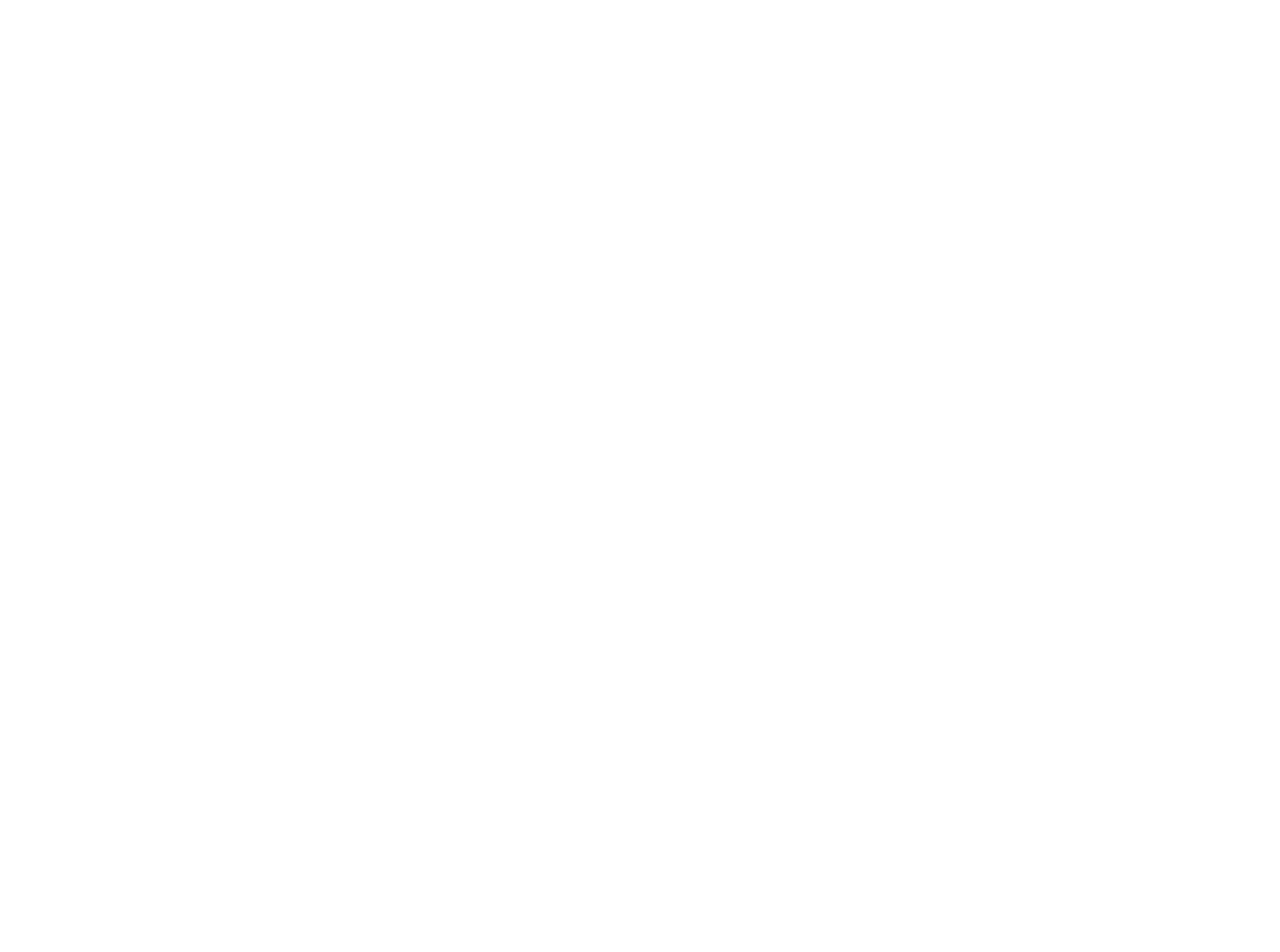
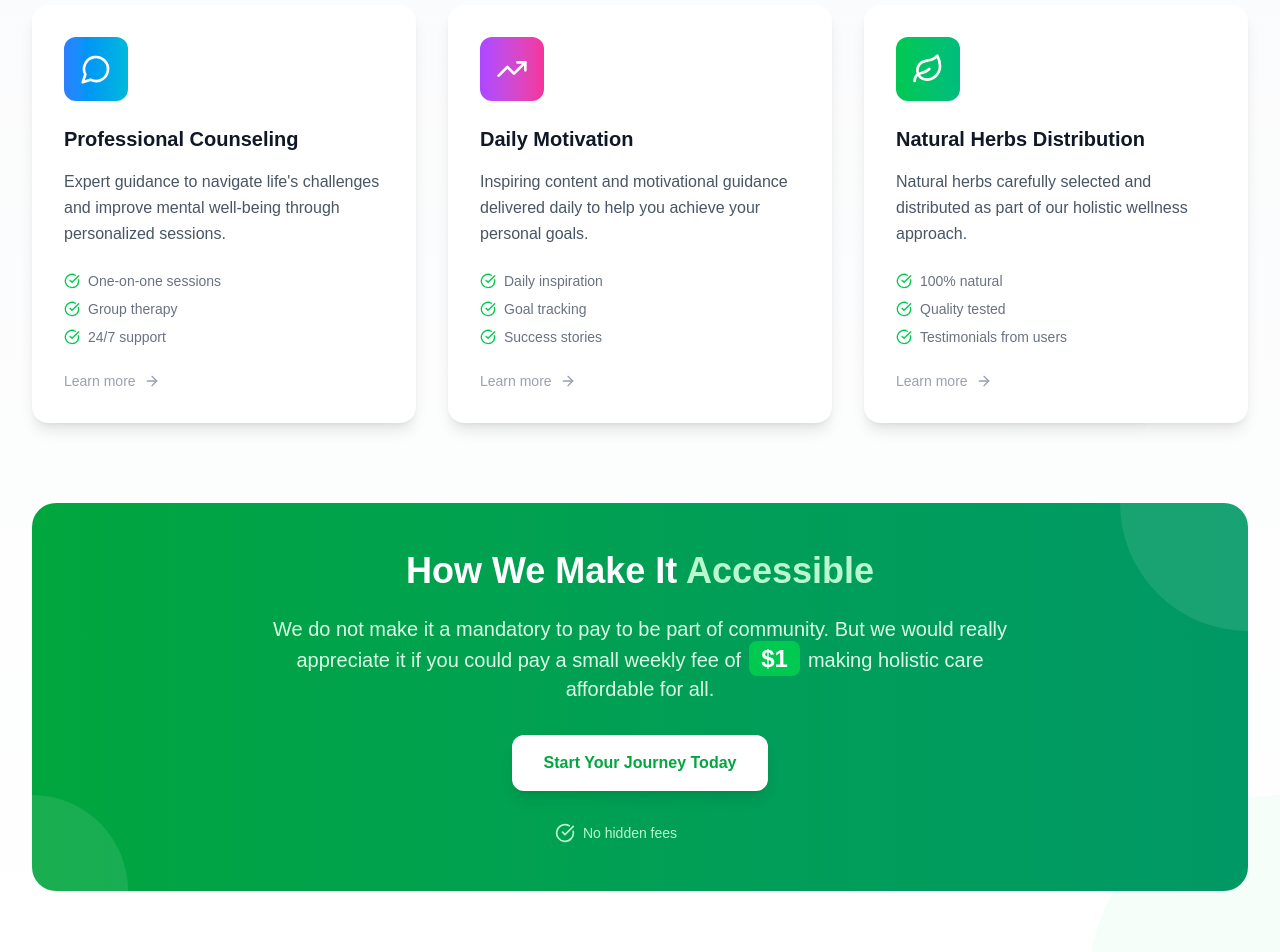
Before and after one commit to Tanaka878/HerbalClinic, a Next.js app: page / in a window 1280 px wide. Shown: the part 1140-2092 px from the top of the page. Before the commit the page ends 925 px from the top, so only its background shows below. Built offline with nearby package versions, Linux system fonts and the light colour scheme.

Commit message:
finished working on the services page and added it to the layout making them fully responsive

```diff
--- a/src/app/Layout/Layout.tsx
+++ b/src/app/Layout/Layout.tsx
@@ -1,6 +1,7 @@
 import React from 'react';
 import TopNavBar from '../Views/TopNavBar';
 import Hero from '../Views/Hero';
+import Services from '../Views/Services';
 const Layout: React.FC = ({ }) => {
     return (
         <div className="layout">
@@ -9,6 +10,7 @@
             </header>
             <main className="main-content">
                 <Hero/>
+                <Services/>
 
             </main>
             <footer className="footer">
--- a/src/app/Views/Hero.tsx
+++ b/src/app/Views/Hero.tsx
@@ -37,8 +37,8 @@
             </h1>
 
             <p className="text-lg text-gray-600">
-              You are not alone. Our community is here to support you every step of the way.
-              Join our supportive community today and unlock a path to holistic well-being.
+              To support men by fostering camaraderie and sharing experiences to ease unspoken struggles.
+
             </p>
 
             <div className="pt-4 space-y-4">
@@ -71,9 +71,7 @@
               </a>
             </div>
 
-            <div className="pt-6 text-sm text-gray-500">
-              <p>No sign-up required. Connect instantly and start your wellness journey today.</p>
-            </div>
+
           </div>
 
           {/* Hero image */}
--- /dev/null
+++ b/src/app/Views/Services.tsx
@@ -0,0 +1,186 @@
+import React, { useState, useEffect, useRef } from 'react';
+import { useMemo } from 'react';
+import { MessageCircle, TrendingUp, Leaf, ArrowRight, CheckCircle, Sparkles } from 'lucide-react';
+
+const Services = () => {
+  const [visibleCards, setVisibleCards] = useState<number[]>([]);
+  const [isHowWeDoItVisible, setIsHowWeDoItVisible] = useState(false);
+  const servicesRef = useRef(null);
+  const howWeDoItRef = useRef(null);
+
+  const services = useMemo(() => [
+    {
+      id: 1,
+      title: "Professional Counseling",
+      description: "Expert guidance to navigate life's challenges and improve mental well-being through personalized sessions.",
+      icon: <MessageCircle className="w-8 h-8" />,
+      color: "from-blue-500 to-cyan-500",
+      features: ["One-on-one sessions", "Group therapy", "24/7 support"]
+    },
+    {
+      id: 2,
+      title: "Daily Motivation",
+      description: "Inspiring content and motivational guidance delivered daily to help you achieve your personal goals.",
+      icon: <TrendingUp className="w-8 h-8" />,
+      color: "from-purple-500 to-pink-500",
+      features: ["Daily inspiration", "Goal tracking", "Success stories"]
+    },
+    {
+      id: 3,
+      title: "Natural Herbs Distribution",
+      description: "Natural herbs carefully selected and distributed as part of our holistic wellness approach.",
+      icon: <Leaf className="w-8 h-8" />,
+      color: "from-green-500 to-emerald-500",
+      features: ["100% natural", "Quality tested", "Testimonials from users"]
+    }
+  ], []);
+
+  useEffect(() => {
+    const observer = new IntersectionObserver(
+      (entries: IntersectionObserverEntry[]) => {
+        entries.forEach((entry) => {
+          if (entry.target === servicesRef.current && entry.isIntersecting) {
+            services.forEach((_, index) => {
+              setTimeout(() => {
+                setVisibleCards((prev: number[]) => [...new Set([...prev, index])]);
+              }, index * 200);
+            });
+          }
+          if (entry.target === howWeDoItRef.current && entry.isIntersecting) {
+            setIsHowWeDoItVisible(true);
+          }
+        });
+      },
+      { threshold: 0.1 }
+    );
+
+    if (servicesRef.current) observer.observe(servicesRef.current);
+    if (howWeDoItRef.current) observer.observe(howWeDoItRef.current);
+
+    return () => observer.disconnect();
+  }, [services]);
+
+  return (
+    <section className="py-16 lg:py-24 bg-gradient-to-b from-gray-50 to-white relative overflow-hidden">
+      {/* Background decorations */}
+      <div className="absolute top-0 left-0 w-64 h-64 bg-gradient-to-br from-blue-100 to-purple-100 rounded-full opacity-20 -translate-x-32 -translate-y-32"></div>
+      <div className="absolute bottom-0 right-0 w-96 h-96 bg-gradient-to-tl from-green-100 to-emerald-100 rounded-full opacity-20 translate-x-48 translate-y-48"></div>
+
+      <div className="container mx-auto px-4 sm:px-6 lg:px-8 relative z-10">
+        {/* Header */}
+        <div className="text-center mb-16">
+          <div className="inline-flex items-center gap-2 px-4 py-2 rounded-full bg-gradient-to-r from-blue-100 to-purple-100 mb-6">
+            <Sparkles className="w-5 h-5 text-purple-600" />
+            <span className="text-sm font-semibold text-purple-800">Our Services</span>
+          </div>
+          <h2 className="text-3xl sm:text-4xl lg:text-5xl font-bold text-gray-900 mb-4">
+            What We Do for <span className="text-transparent bg-clip-text bg-gradient-to-r from-blue-600 to-purple-600">You</span>
+          </h2>
+          <p className="text-lg text-gray-600 max-w-2xl mx-auto">
+            Comprehensive wellness solutions designed to support your journey towards better mental health and holistic well-being.
+          </p>
+        </div>
+
+        {/* Services Grid */}
+        <div ref={servicesRef} className="grid grid-cols-1 md:grid-cols-2 lg:grid-cols-3 gap-8 mb-20">
+          {services.map((service, index) => (
+            <div
+              key={service.id}
+              className={`group relative bg-white rounded-2xl shadow-lg hover:shadow-2xl transition-all duration-500 transform ${
+                visibleCards.includes(index)
+                  ? 'translate-y-0 opacity-100'
+                  : 'translate-y-8 opacity-0'
+              } hover:-translate-y-2`}
+            >
+              {/* Card gradient border */}
+              <div className={`absolute inset-0 rounded-2xl bg-gradient-to-r ${service.color} p-0.5 opacity-0 group-hover:opacity-100 transition-opacity duration-300`}>
+                <div className="bg-white rounded-2xl h-full w-full"></div>
+              </div>
+
+              <div className="relative p-8">
+                {/* Icon */}
+                <div className={`inline-flex items-center justify-center w-16 h-16 rounded-xl bg-gradient-to-r ${service.color} text-white mb-6 group-hover:scale-110 transition-transform duration-300`}>
+                  {service.icon}
+                </div>
+
+                {/* Content */}
+                <h3 className="text-xl font-bold text-gray-900 mb-4 group-hover:text-gray-800">
+                  {service.title}
+                </h3>
+                <p className="text-gray-600 mb-6 leading-relaxed">
+                  {service.description}
+                </p>
+
+                {/* Features */}
+                <ul className="space-y-2 mb-6">
+                  {service.features.map((feature, idx) => (
+                    <li key={idx} className="flex items-center gap-2 text-sm text-gray-500">
+                      <CheckCircle className="w-4 h-4 text-green-500" />
+                      {feature}
+                    </li>
+                  ))}
+                </ul>
+
+                {/* Learn more link */}
+                <div className="flex items-center gap-2 text-sm font-medium text-gray-400 group-hover:text-gray-600 transition-colors duration-300">
+                  <span>Learn more</span>
+                  <ArrowRight className="w-4 h-4 group-hover:translate-x-1 transition-transform duration-300" />
+                </div>
+              </div>
+            </div>
+          ))}
+        </div>
+
+        {/* How We Do It Section */}
+        <div
+          ref={howWeDoItRef}
+          className={`relative bg-gradient-to-r from-green-600 to-emerald-600 rounded-3xl p-8 lg:p-12 text-white transform transition-all duration-700 ${
+            isHowWeDoItVisible ? 'translate-y-0 opacity-100' : 'translate-y-8 opacity-0'
+          }`}
+        >
+          {/* Background pattern */}
+          <div className="absolute inset-0 opacity-10">
+            <div className="absolute top-0 right-0 w-64 h-64 rounded-full bg-white -translate-y-32 translate-x-32"></div>
+            <div className="absolute bottom-0 left-0 w-48 h-48 rounded-full bg-white translate-y-24 -translate-x-24"></div>
+          </div>
+
+          <div className="relative z-10 text-center">
+            <h2 className="text-3xl lg:text-4xl font-bold mb-6">
+              How We Make It <span className="text-green-200">Accessible</span>
+            </h2>
+            <p className="text-lg lg:text-xl text-green-100 mb-8 max-w-3xl mx-auto">
+              We do not make it a mandatory to pay to be part of community. But we would really appreciate it if you could pay a small weekly fee of
+              <span className="font-bold text-2xl text-white bg-green-500 px-3 py-1 rounded-lg mx-2">$1</span>
+              making holistic care affordable for all.
+            </p>
+
+            <div className="flex flex-col sm:flex-row gap-4 justify-center items-center">
+              <a
+                href="#subscribe"
+                className="bg-white text-green-600 px-8 py-4 rounded-xl font-semibold shadow-lg hover:shadow-xl transition-all duration-300 transform hover:-translate-y-1 hover:scale-105"
+              >
+                Start Your Journey Today
+              </a>
+
+            </div>
+
+            <div className="mt-8 flex flex-wrap justify-center gap-6 text-sm text-green-200">
+              <div className="flex items-center gap-2">
+                <CheckCircle className="w-5 h-5" />
+                <span>No hidden fees</span>
+              </div>
+              <div className="flex items-center gap-2">
+
+              </div>
+              <div className="flex items-center gap-2">
+
+              </div>
+            </div>
+          </div>
+        </div>
+      </div>
+    </section>
+  );
+};
+
+export default Services;
```
